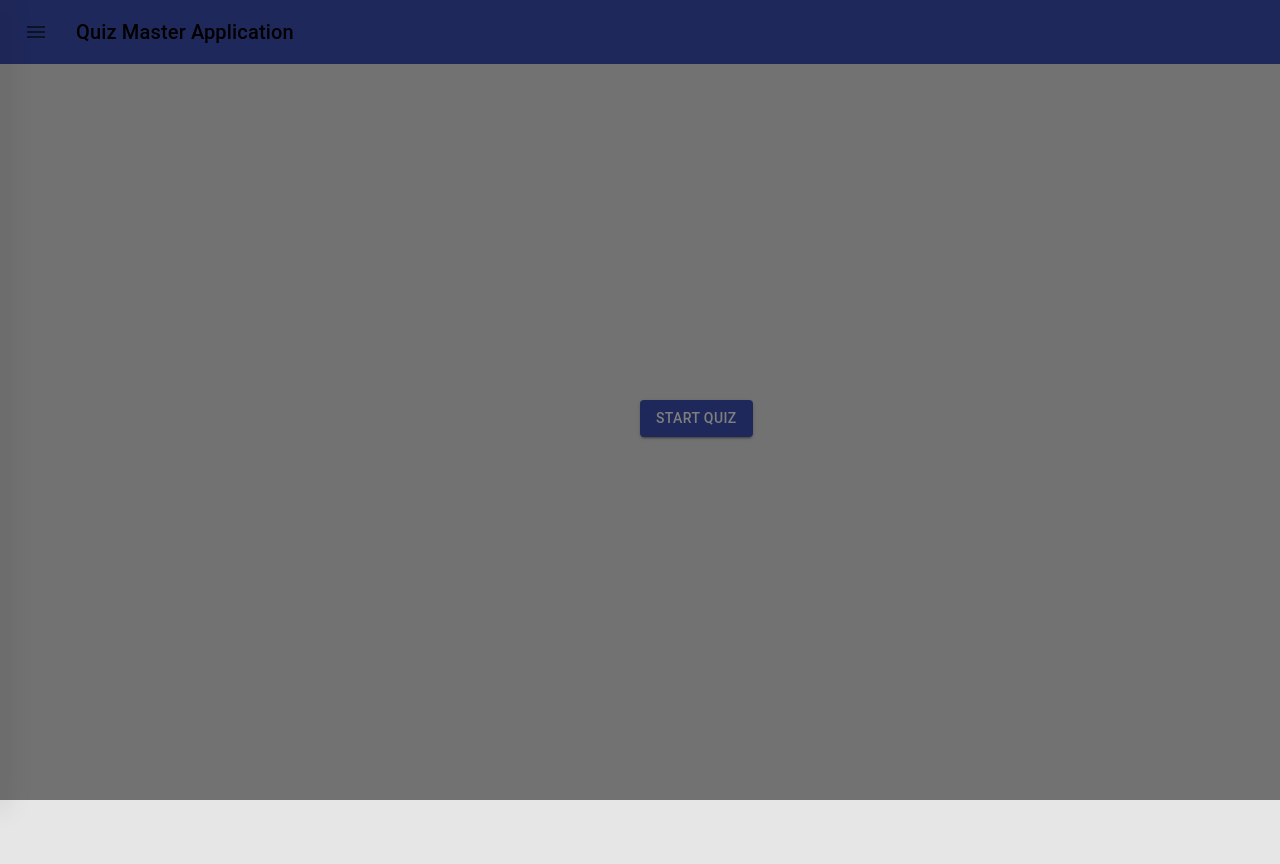
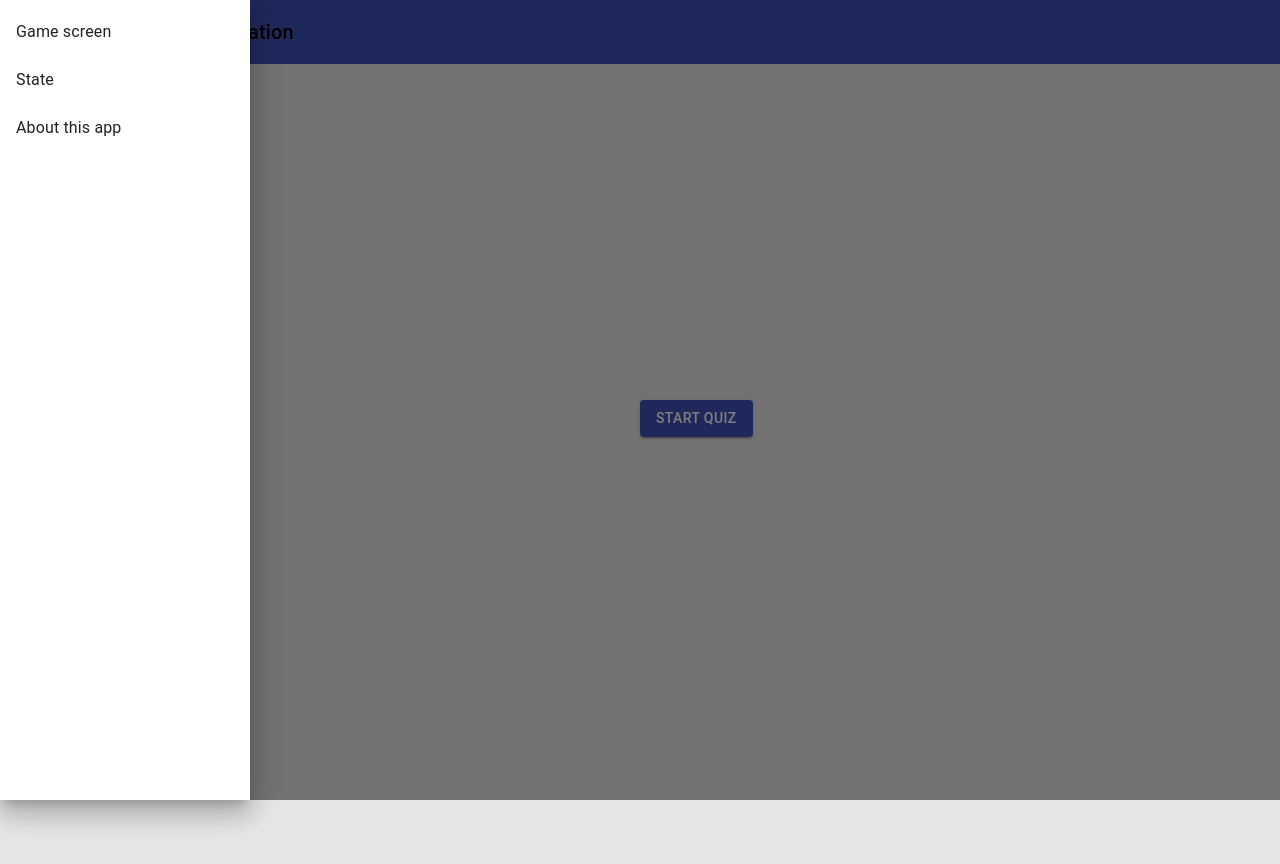
Before and after one commit to MervatMimmi/mandatory-uxdesign2, a React (Create React App) app: page / in a window 1280 px wide. Both pictures are taken after a click on the button 36 px from the left and 32 px from the top of the page. Built offline with nearby package versions, Linux system fonts and the light colour scheme.

Commit message:
fixed disable

```diff
--- a/package.json
+++ b/package.json
@@ -13,6 +13,7 @@
     "material-icons": "^0.3.1",
     "react": "^16.13.1",
     "react-dom": "^16.13.1",
+    "react-helmet-async": "^1.0.4",
     "react-reveal": "^1.2.2",
     "react-router-dom": "^5.1.2",
     "react-scripts": "3.4.1"
--- a/src/Components/Header.js
+++ b/src/Components/Header/Header.js
@@ -1,5 +1,5 @@
 import React, { useState } from 'react';
-import {AppBar, Toolbar, Typography, IconButton, Drawer} from '@material-ui/core';
+import {AppBar, Toolbar, Typography, IconButton, Drawer, List, ListItem, ListItemText} from '@material-ui/core';
 import {makeStyles, useTheme} from '@material-ui/core/styles';
 import MenuIcon from '@material-ui/icons/Menu';
 
@@ -23,12 +23,18 @@ const useStyles = makeStyles(theme => ({
             flexShrink: 0,
         },
     },
+    toolbar: theme.mixins.toolbar,
+    drawerPaper: {
+      width: drawerWidth
+    },
 }));
 
 export default function Header(){
     const classes = useStyles();
     const theme = useTheme();
     const [openDrawer, setOpenDrawer] = useState(false);
+
+    const sideBarList = ['Game screen', 'State', 'About this app'];
 
     const handleDrawer = (open) => event => {
         console.log('event: ' + event.type, event.key);
@@ -37,6 +43,18 @@ export default function Header(){
         }
         setOpenDrawer(!openDrawer, open);
     }
+
+    const drawer = (
+        <div>
+            <List>
+                {sideBarList.map((text, index) => (
+                    <ListItem button key = {text}>
+                        <ListItemText primary = {text}/>
+                    </ListItem>
+                ))}
+            </List>
+        </div>
+    );
 
 
     return(
@@ -52,7 +70,8 @@ export default function Header(){
                 >
                     <MenuIcon />
                     <Drawer
-                        className = {classes.drawer}
+                        //className = {classes.drawer}
+                        classes = {{paper:classes.drawerPaper}}
                         tabIndex = '0'
                         variant = 'temporary'
                         anchor = {theme.direction === 'rtl' ? 'right' : 'left'}
@@ -60,6 +79,7 @@ export default function Header(){
                         role="presentation"
                         onClose = {handleDrawer}
                     >
+                     {drawer}
                     </Drawer>
                 </IconButton>
                 <Typography variant = 'h6' color = 'inherit' tabIndex = '0'>
--- a/src/Components/Main/Main.js
+++ b/src/Components/Main/Main.js
@@ -1,10 +1,11 @@
 import React, { useState, useEffect } from 'react';
+import { Helmet } from 'react-helmet-async';
 import {Redirect} from 'react-router-dom';
 import axios from 'axios';
 import {Button, LinearProgress} from '@material-ui/core';
 import {makeStyles} from '@material-ui/core/styles';
 
-import MyModal from '../MyModal';
+import MyModal from '../MyModal/MyModal';
 import './Main.css';
 
 const useStyles = makeStyles((theme) => ({
@@ -28,7 +29,6 @@ export default function Main(){
     const [redirect, updateRedirect] = useState(false);
     const [loading, updateLoding] = useState(true);
 
-
     const classes = useStyles();
 
     const openModal = () => setModal(true)
@@ -46,7 +46,6 @@ export default function Main(){
         '&ntilde;': 'ñ',
     }
 
-
     const fetchData = async() => {
         const response = await axios.get(API_QUIZ);
         //console.log(response.data);
@@ -54,27 +53,17 @@ export default function Main(){
         updateQuizData(response.data.results);
         rightAnswer(response.data.results);
         }
-    /*useEffect(()=> {
-        const fetchData = async() => {
-            const response = await axios.get(API_QUIZ);
-            //console.log(response.data);
-            updateQuizData(response.data.results);
-            rightAnswer(response.data.results);
-            }
-            fetchData();
-    }, [])*/
-
 
     useEffect(() => {
         fetchData();
     }, []);
+
 
     function rightAnswer(quizData){
         quizData.map((question, idx) => {
             //console.log("Q: "+ question.correct_answer);
             updateCorrectAnswers(correctAnswers =>[...correctAnswers, question.correct_answer]);
         })
-
     }
 
     function onChange(e){
@@ -94,7 +83,6 @@ export default function Main(){
             }
         }
     }
-
 
     function reStart(){
         updateQuizData([]);
@@ -116,6 +104,9 @@ export default function Main(){
 
     return (
         <section className = 'section-top'  >
+            <Helmet>
+                <title>Main</title>
+            </Helmet>
             {loading ? (
             <div className = {classes.loading}>
                <LinearProgress />
@@ -123,10 +114,7 @@ export default function Main(){
             </div>
            ): (
 
-            <form className = 'section-form'
-                            //onSubmit = {onSubmit}
-                            >
-
+            <form className = 'section-form'>
                 {quizData.map((quiz, idx) => {
                     let answers = [quiz.correct_answer, ...quiz.incorrect_answers].sort(()=> Math.random() -3);
                     return (
@@ -147,17 +135,14 @@ export default function Main(){
                                                 value = {answer}
                                                 name = {quiz.question}
                                                // checked ={selectedAnswer === answer}
-                                                onChange = {onChange}
-                                                />
+                                                onChange = {onChange}/>
                                             <span className = 'radio-design'
                                                 id = 'design'
                                                 tabIndex = '0'>
-
                                             </span>
                                             <span className = 'radio-text}'
                                                 id = 'text'
-                                                tabIndex = '0'
-                                                >
+                                                tabIndex = '0'>
                                                     {answer}
                                             </span>
                                         </label>
--- a/src/Components/Start.js
+++ b/src/Components/Start/Start.js
@@ -1,4 +1,5 @@
 import React from 'react';
+import { Helmet } from 'react-helmet-async';
 import {Link} from 'react-router-dom';
 import {Button} from '@material-ui/core';
 import {makeStyles} from '@material-ui/core/styles';
@@ -25,6 +26,9 @@ const useStyles = makeStyles((theme) => ({
 
     return (
       <div className = {classes.root}>
+        <Helmet>
+          <title>Main</title>
+        </Helmet>
         <div className={classes.startbutton}>
           <Link className = {classes.link} to = '/Main'>
               <Button className = {classes.button} variant="contained" color="primary">
```
Also changed, not shown: src/Components/App.js (+7 -4 lines), src/Components/MyModal/MyModal.js (renamed from src/Components/MyModal.js), 1 other file (tests, documents, lock files or other folders). Lines whose indentation alone changed are shown as unchanged.
